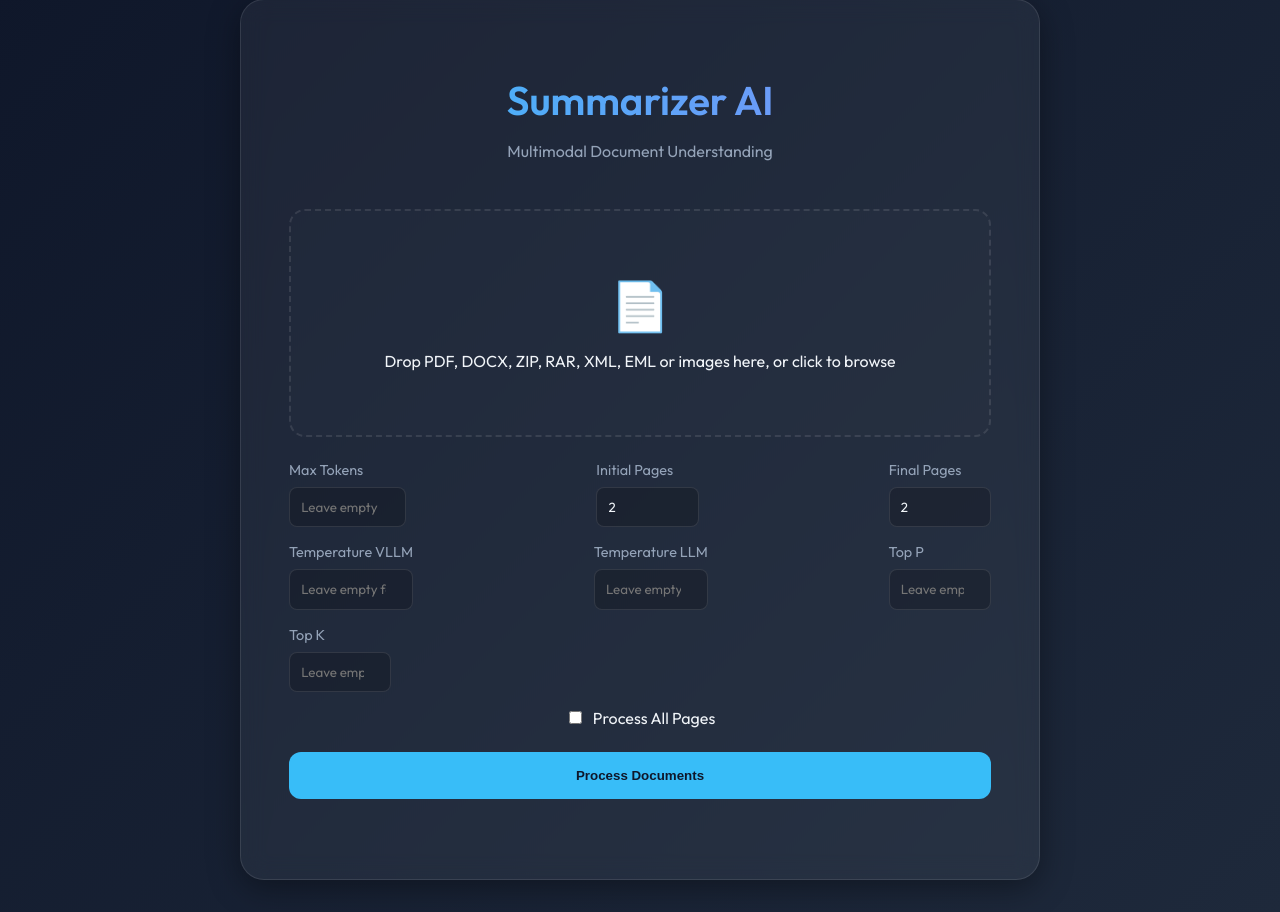
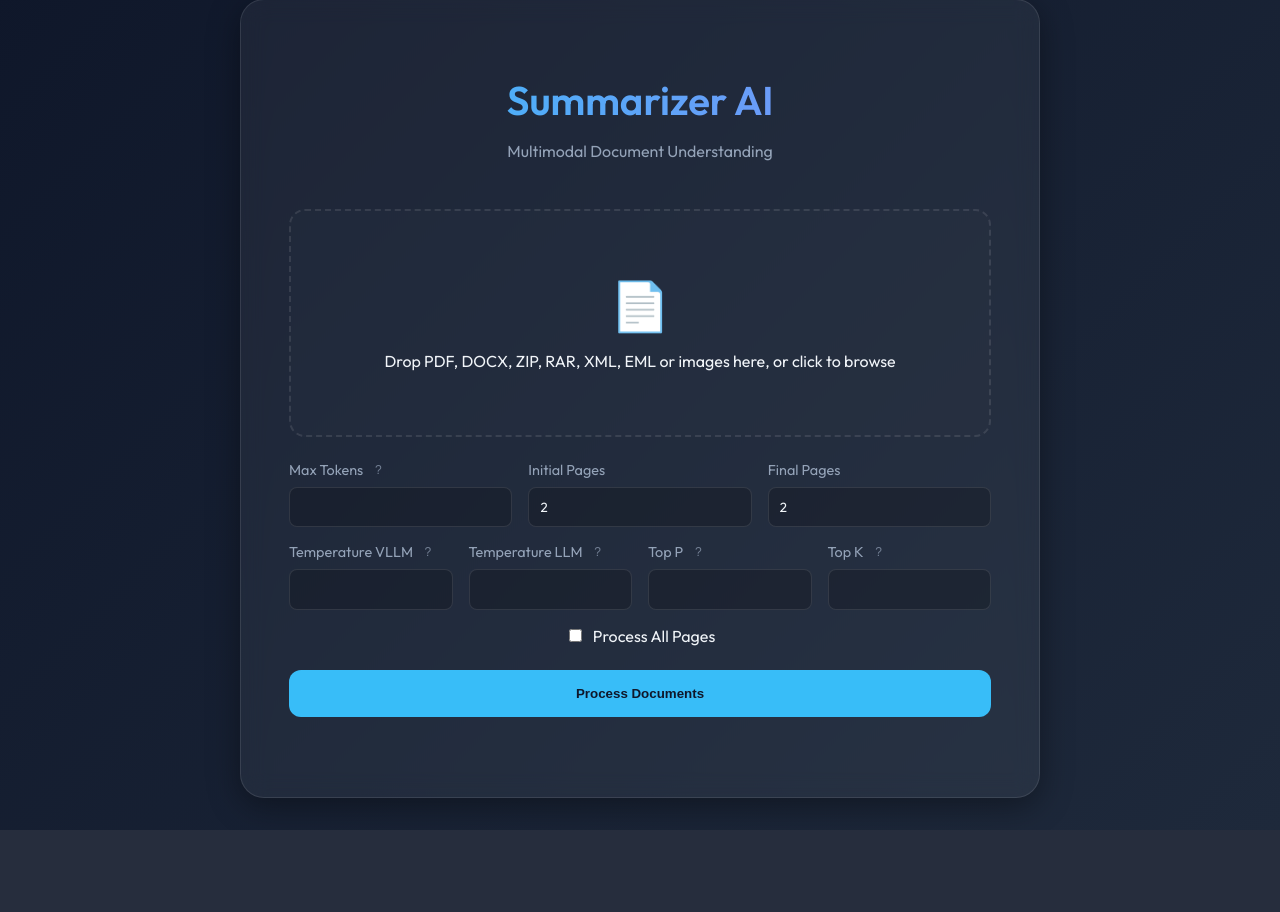
Before and after one commit to alejandro-garnung-ctic/summarizer, a FastAPI app: page / in a window 1280 px wide. Shown: the part 33-945 px from the top of the page. After the commit the page ends 863 px from the top, so only its background shows below. Run offline with FastAPI, Linux system fonts and the light colour scheme; parts of the project's set-up code (start-up, migrations or seed data) failed here and were passed over; some libraries are stand-ins or nearby versions.

Commit message:
Enhance input group UI with help icons and tooltips for better user guidance.

```diff
--- a/app/templates/index.html
+++ b/app/templates/index.html
@@ -188,13 +188,6 @@
             justify-content: space-between;
         }
 
-        .input-group label {
-            display: block;
-            color: var(--text-secondary);
-            margin-bottom: 0.5rem;
-            font-size: 0.9rem;
-        }
-
         .input-group input {
             width: 100%;
             background: rgba(0, 0, 0, 0.2);
@@ -204,6 +197,96 @@
             border-radius: 8px;
             font-family: inherit;
             box-sizing: border-box;
+        }
+
+        .input-group {
+            position: relative;
+            flex: 1;
+        }
+
+        .input-group label {
+            display: flex;
+            align-items: center;
+            gap: 0.5rem;
+            position: relative;
+            color: var(--text-secondary);
+            margin-bottom: 0.5rem;
+            font-size: 0.9rem;
+        }
+
+        .help-icon {
+            display: inline-block;
+            width: 14px;
+            height: 14px;
+            color: var(--text-secondary);
+            font-size: 12px;
+            text-align: center;
+            line-height: 14px;
+            cursor: help;
+            font-weight: normal;
+            opacity: 0.7;
+            transition: opacity 0.2s, color 0.2s;
+            font-family: Arial, sans-serif;
+        }
+
+        .help-icon:hover {
+            opacity: 1;
+            color: var(--accent);
+        }
+
+        .tooltip {
+            position: absolute;
+            bottom: calc(100% + 8px);
+            left: 50%;
+            transform: translateX(-50%);
+            padding: 12px 16px;
+            background: rgba(15, 23, 42, 0.98);
+            color: var(--text-primary);
+            border-radius: 8px;
+            font-size: 0.8rem;
+            white-space: normal;
+            width: auto;
+            min-width: 220px;
+            max-width: 350px;
+            text-align: left;
+            opacity: 0;
+            pointer-events: none;
+            transition: opacity 0.2s, visibility 0.2s;
+            visibility: hidden;
+            z-index: 1000;
+            border: 1px solid var(--glass-border);
+            box-shadow: 0 4px 12px rgba(0, 0, 0, 0.5);
+            line-height: 1.6;
+        }
+
+        .tooltip strong {
+            color: var(--accent);
+            font-weight: 600;
+            display: block;
+            margin-bottom: 4px;
+        }
+
+        .tooltip em {
+            color: var(--text-secondary);
+            font-style: normal;
+            font-size: 0.85em;
+            display: block;
+            margin-top: 8px;
+        }
+
+        .tooltip::after {
+            content: '';
+            position: absolute;
+            top: 100%;
+            left: 50%;
+            transform: translateX(-50%);
+            border: 6px solid transparent;
+            border-top-color: rgba(15, 23, 42, 0.95);
+        }
+
+        .help-icon:hover + .tooltip {
+            opacity: 1;
+            visibility: visible;
         }
 
         /* Progress Bar */
@@ -283,8 +366,17 @@
 
                 <div class="controls">
                     <div class="input-group">
-                        <label for="max_tokens">Max Tokens</label>
-                        <input type="number" id="max_tokens" name="max_tokens" placeholder="Leave empty for model default" min="512" max="16384" step="1">
+                        <label for="max_tokens">
+                            Max Tokens
+                            <span class="help-icon" title="Help">?</span>
+                            <span class="tooltip">
+                                <strong>Max Tokens</strong><br>
+                                Longitud máxima de la descripción generada por el LLM. Un valor muy pequeño puede dar error en la generación de respuestas.<br><br>
+                                <em>Rango: 512-4096</em><br>
+                                <em>Opcional: Dejar vacío para usar el valor por defecto del modelo</em>
+                            </span>
+                        </label>
+                        <input type="number" id="max_tokens" name="max_tokens" min="512" max="16384" step="1">
                     </div>
                     <div class="input-group">
                         <label for="initial_pages">Initial Pages</label>
@@ -298,23 +390,56 @@
 
                 <div class="controls" style="margin-top: 1rem;">
                     <div class="input-group">
-                        <label for="temperature_vllm">Temperature VLLM</label>
-                        <input type="number" id="temperature_vllm" name="temperature_vllm" placeholder="Leave empty for model default" min="0" max="2" step="0.1">
+                        <label for="temperature_vllm">
+                            Temperature VLLM
+                            <span class="help-icon" title="Help">?</span>
+                            <span class="tooltip">
+                                <strong>Temperature VLLM (Multimodal)</strong><br>
+                                Controla la creatividad/aleatoriedad del modelo multimodal usado para PDFs, DOCX, DOC y ODT. Valores bajos (0.1) dan respuestas coherentes y precisas; valores altos (0.8+) dan respuestas más variadas y creativas.<br><br>
+                                <em>Rango: 0.0-2.0</em><br>
+                                <em>Opcional: Dejar vacío para usar el valor por defecto del modelo</em>
+                            </span>
+                        </label>
+                        <input type="number" id="temperature_vllm" name="temperature_vllm" min="0" max="2" step="0.1">
                     </div>
                     <div class="input-group">
-                        <label for="temperature_llm">Temperature LLM</label>
-                        <input type="number" id="temperature_llm" name="temperature_llm" placeholder="Leave empty for model default" min="0" max="2" step="0.1">
+                        <label for="temperature_llm">
+                            Temperature LLM
+                            <span class="help-icon" title="Help">?</span>
+                            <span class="tooltip">
+                                <strong>Temperature LLM (Texto)</strong><br>
+                                Controla la creatividad/aleatoriedad del modelo de texto usado para archivos comprimidos (ZIP/RAR/7Z/TAR), XMLs y EMLs. Valores bajos (0.1) dan respuestas coherentes y precisas; valores altos (0.8+) dan respuestas más variadas y creativas.<br><br>
+                                <em>Rango: 0.0-2.0</em><br>
+                                <em>Opcional: Dejar vacío para usar el valor por defecto del modelo</em>
+                            </span>
+                        </label>
+                        <input type="number" id="temperature_llm" name="temperature_llm" min="0" max="2" step="0.1">
                     </div>
                     <div class="input-group">
-                        <label for="top_p">Top P</label>
-                        <input type="number" id="top_p" name="top_p" placeholder="Leave empty for model default" min="0" max="1" step="0.1">
+                        <label for="top_p">
+                            Top P
+                            <span class="help-icon" title="Help">?</span>
+                            <span class="tooltip">
+                                <strong>Top P (Muestreo Nucleus)</strong><br>
+                                Controla la diversidad de palabras seleccionadas por el modelo basándose en la probabilidad acumulada.<br><br>
+                                <em>Rango: 0.0-1.0</em><br>
+                                <em>Opcional: Dejar vacío para usar el valor por defecto del modelo</em>
+                            </span>
+                        </label>
+                        <input type="number" id="top_p" name="top_p" min="0" max="1" step="0.1">
                     </div>
-                </div>
-
-                <div class="controls" style="margin-top: 1rem;">
                     <div class="input-group">
-                        <label for="top_k">Top K</label>
-                        <input type="number" id="top_k" name="top_k" placeholder="Leave empty for model default" min="1" max="100" step="1">
+                        <label for="top_k">
+                            Top K
+                            <span class="help-icon" title="Help">?</span>
+                            <span class="tooltip">
+                                <strong>Top K</strong><br>
+                                Limita la selección de tokens a los K más probables. Útil para reducir la aleatoriedad y mejorar la coherencia.<br><br>
+                                <em>Rango: 1-100</em><br>
+                                <em>Opcional: Dejar vacío para usar el valor por defecto del modelo</em>
+                            </span>
+                        </label>
+                        <input type="number" id="top_k" name="top_k" min="1" max="100" step="1">
                     </div>
                 </div>
 
```
